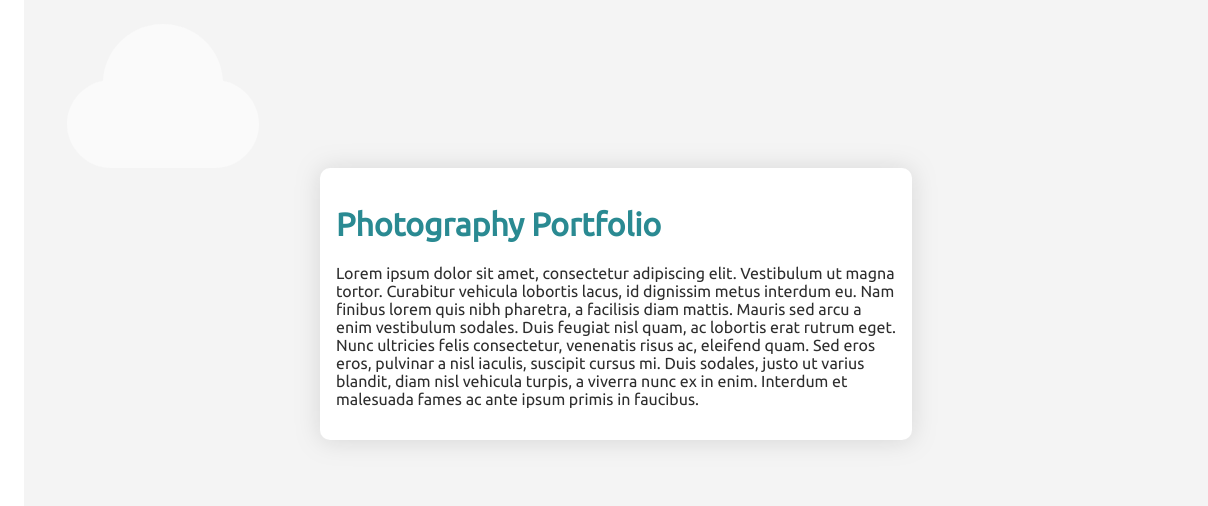
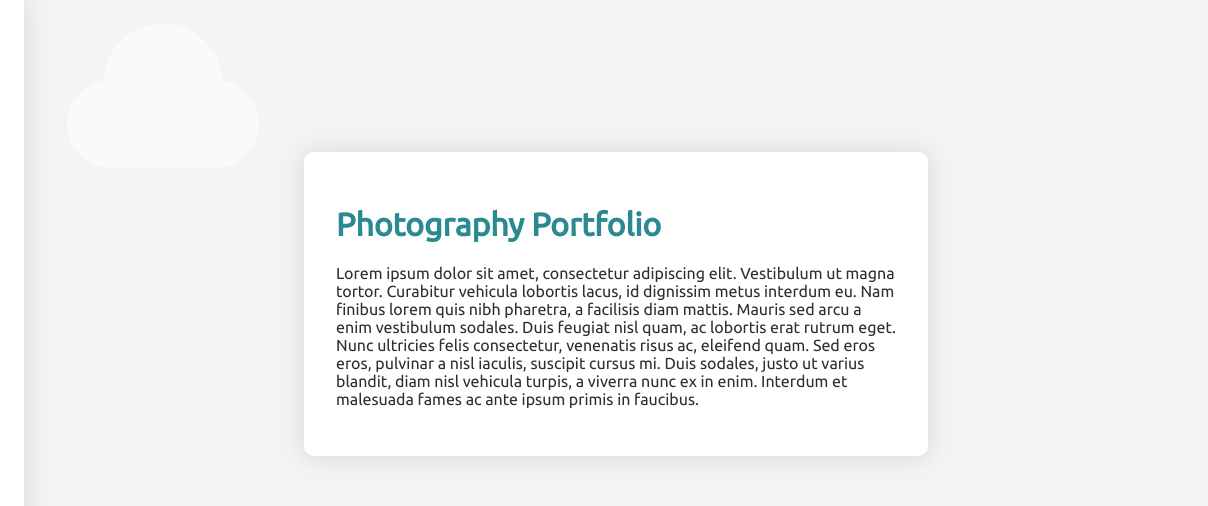
Before and after one commit to apatyk/Personal-Website, a Gatsby site: page /portfolio in a window 1280 px wide. Shown: the top 506 px of the page, 72-1280 px from the left. Built offline with nearby package versions, Linux system fonts and the light colour scheme; Gatsby itself is replaced by a stand-in of ours; some packages are replaced by stand-ins of ours.

Commit message:
Adding box shadows & more padding to card

```diff
--- a/src/components/CenteredCard.scss
+++ b/src/components/CenteredCard.scss
@@ -20,7 +20,7 @@
 
   background: $highlight-white;
 
-  padding: 1rem;
+  padding: 2rem;
 
   max-width: 35rem;
 
--- a/src/components/Navbar.scss
+++ b/src/components/Navbar.scss
@@ -9,6 +9,7 @@
   height: $mobile-navbar-height;
 
   background: $color-5;
+  box-shadow: $box-shadow;
 
   z-index: 9;
 
```
